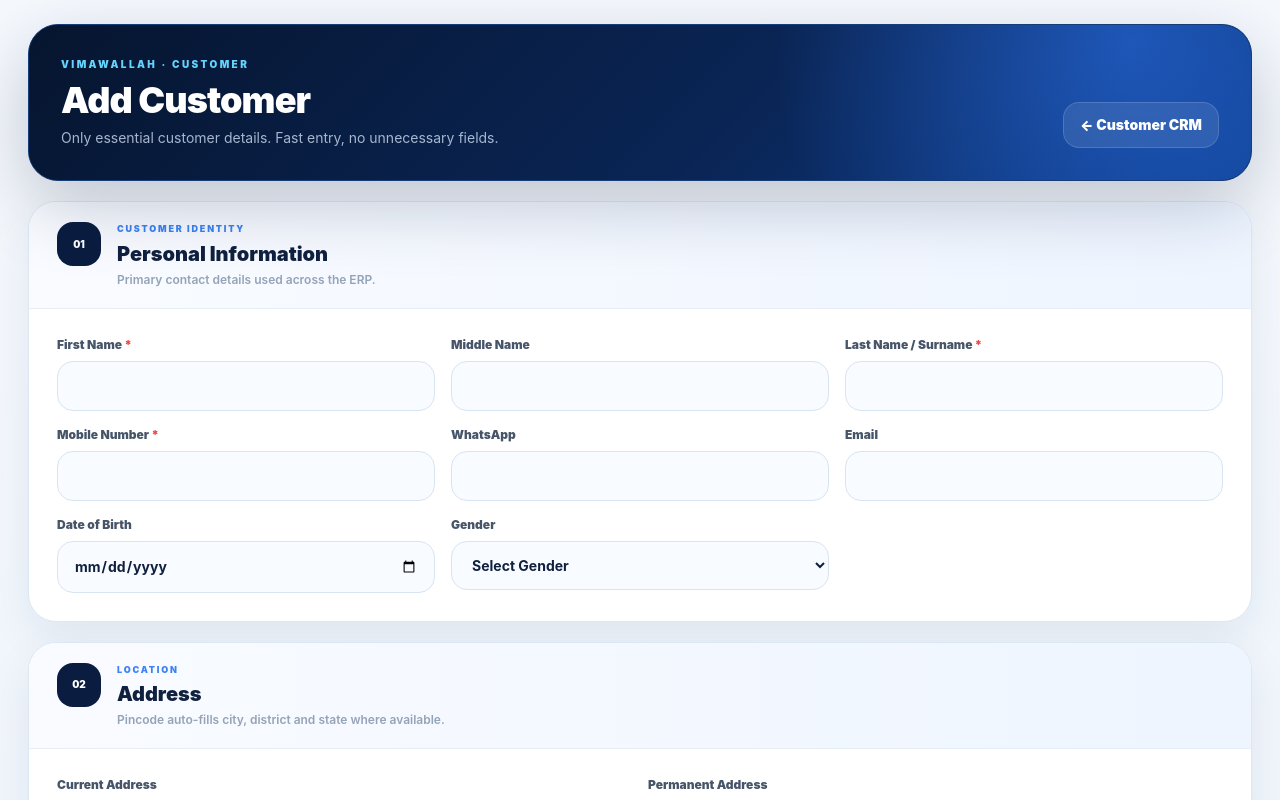
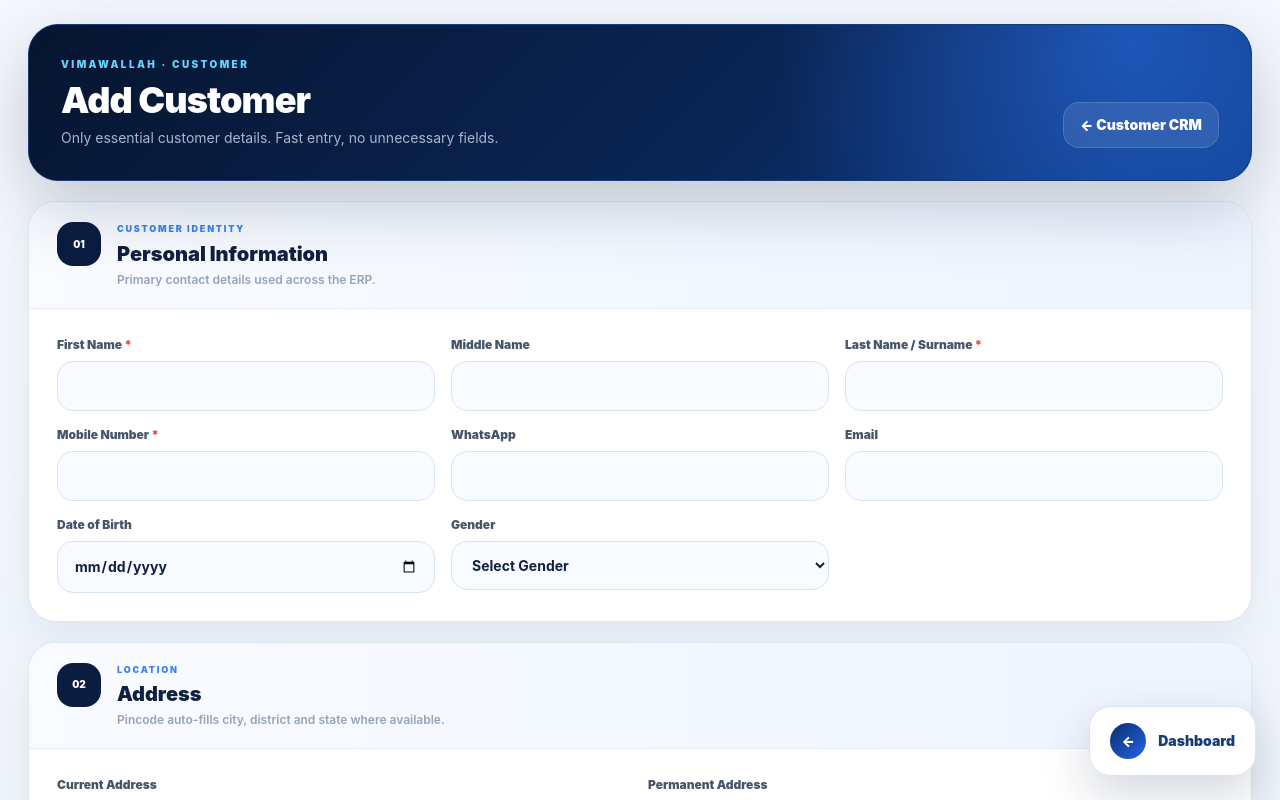
Before and after one commit to rajoverseas9951-cpu/raj-erp, a Next.js app in the folder frontend/: page /customers/new in a window 1280 px wide. Shown: the top 800 px of the page. Built offline with nearby package versions, Linux system fonts and the light colour scheme.

Commit message:
add dashboard return button to customer form

```diff
--- a/frontend/components/customers/CustomerForm.tsx
+++ b/frontend/components/customers/CustomerForm.tsx
@@ -152,6 +152,11 @@ export function CustomerForm({ customer }: { customer?: Partial<Customer> }) {
           <button disabled={saving} className="min-w-[180px] rounded-2xl bg-gradient-to-r from-[#0b2f6b] to-[#2563eb] px-6 py-3 text-sm font-black text-white shadow-[0_12px_28px_rgba(37,99,235,.28)] disabled:opacity-50">{saving ? "Saving…" : customer?.id ? "✓ Update Customer" : "✓ Save Customer"}</button>
         </div>
       </div>
+
+      <button type="button" onClick={() => router.push("/dashboard")} className="fixed bottom-6 right-6 z-50 inline-flex items-center gap-3 rounded-[22px] border border-[#dbe5f2] bg-white px-5 py-4 text-sm font-black text-[#173b76] shadow-[0_18px_50px_rgba(7,26,60,.18)] transition hover:-translate-y-0.5 hover:shadow-[0_22px_55px_rgba(7,26,60,.22)]">
+        <span className="grid h-9 w-9 place-items-center rounded-full bg-gradient-to-br from-[#0b2f6b] to-[#2563eb] text-white">←</span>
+        Dashboard
+      </button>
     </form>
   );
 }
```
